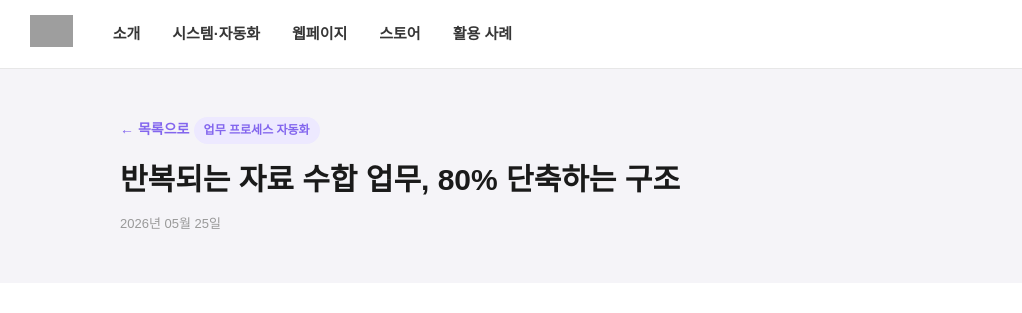
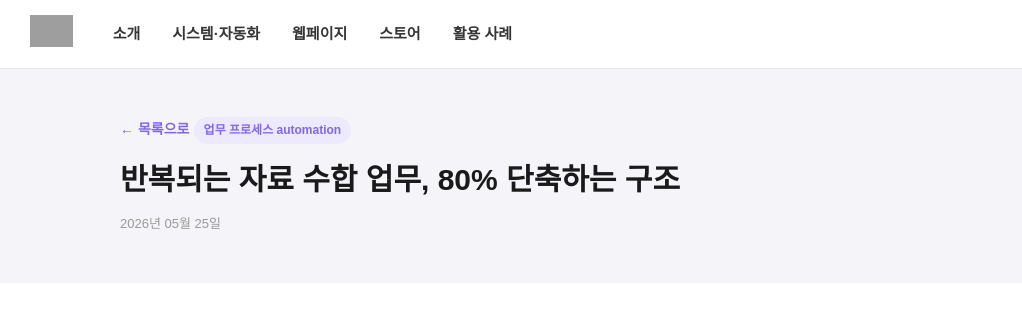
Before and after one commit to nsdlab26/blog, a Jekyll site: the page built from _posts/2026-05-25-workflow-request.md, in a window 1280 px wide and 900 px high. Shown: the top 313 px of the window, without its empty margins (0-1022 px from the left). Built offline with Jekyll 4.4.1, drawn with Linux system fonts in a browser that asks for light colours; nearby versions of some CDN libraries; some web fonts are replaced; grey boxes are pictures that could not be loaded.

Commit message:
Update 2026-05-25-workflow-request.md

```diff
--- a/_posts/2026-05-25-workflow-request.md
+++ b/_posts/2026-05-25-workflow-request.md
@@ -2,7 +2,7 @@
 layout: post
 title: "반복되는 자료 수합 업무, 80% 단축하는 구조"
 slug: data-collection-automation
-category: 업무 프로세스 자동화
+category: 업무 프로세스 automation
 cover: https://i.ibb.co/67KV350X/33.png
 date: 2026-05-25
 meta_title: "정기 자료 요청·추적 자동화 ㅡ 시기별로 자료를 요청하고, 누락 없이 취합"
```
